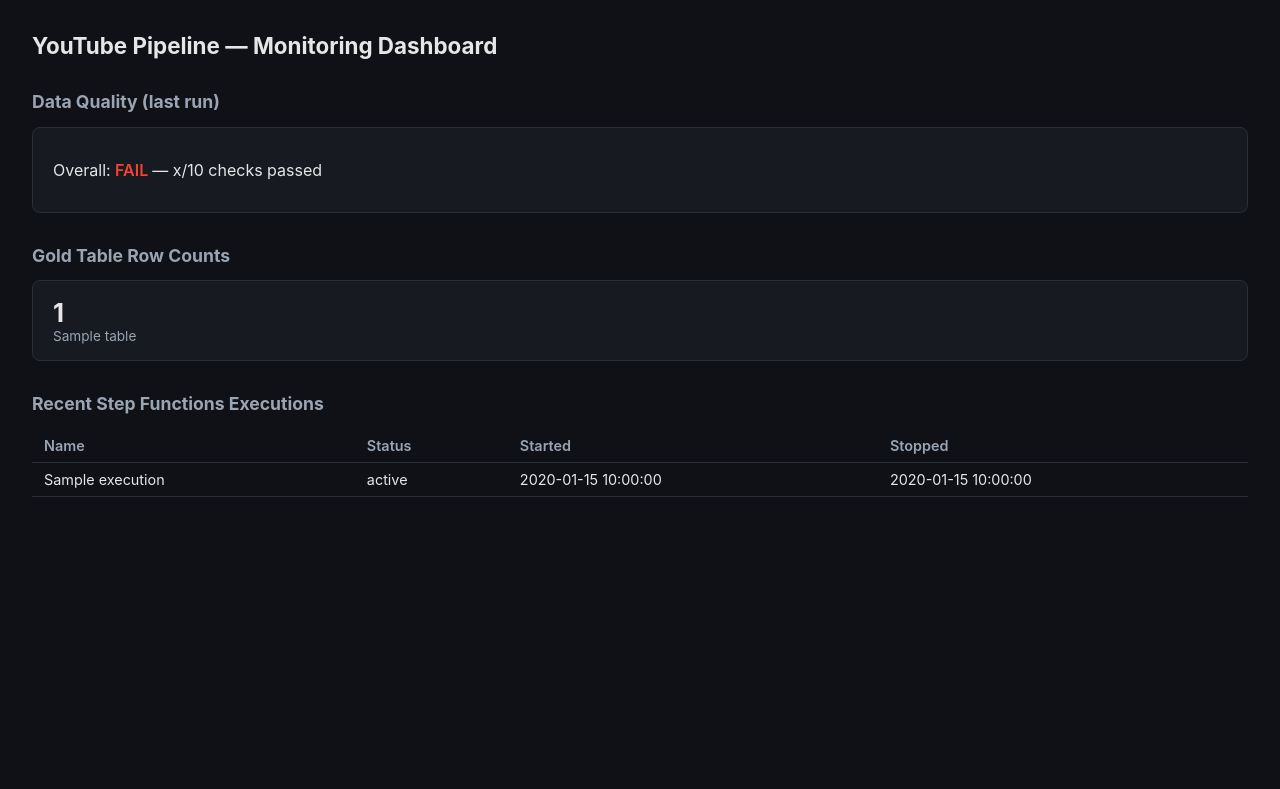
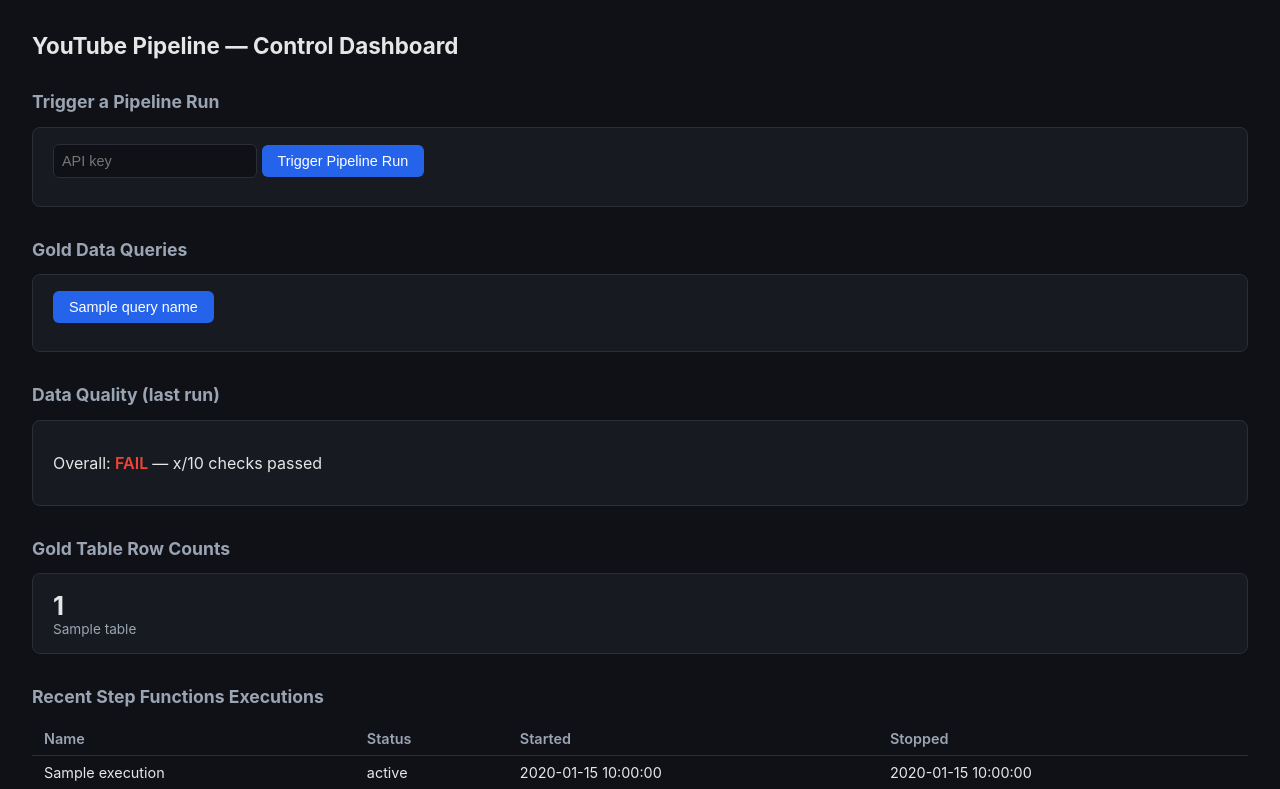
Before and after one commit to Muhammad-Hamza69/Youtube-Data-Pipeline-using-Python-and-AWS, a Flask app: template dashboard/templates/dashboard.html in a window 1280 px wide. Shown: the top 789 px of the page. Before the commit the page ends 497 px from the top, so only its background shows below. Run offline with Flask 3, Linux system fonts and the light colour scheme; the template is opened without the code that fills it: most values are stand-ins (such as "Sample title", 1, 10 or a date in 2020).

Commit message:
Turn the dashboard into an interactive pipeline control API
Adds POST /trigger (API-key protected, guards against overlapping runs)
and GET /query/<name> for a fixed set of predefined Gold-table queries,
on top of the existing read-only status view. Widens the dashboard's IRSA
policy to allow states:StartExecution and to fix a latent bug where Athena
queries were missing the s3:PutObject permission needed to write results
to the workgroup's output location (was failing silently even for the
existing read-only Gold-stats queries).

Also fixes the root cause of the EKS node group repeatedly failing with
CREATE_FAILED "Unhealthy nodes": the cluster's CONFIG_MAP-only auth mode
had no mechanism granting the node IAM role API access, so nodes booted
fine at the OS level but were never authorized to register with the
control plane. Switching to API_AND_CONFIG_MAP lets EKS auto-authorize
managed node groups. bootstrap_cluster_creator_admin_permissions is
pinned explicitly since it's a ForceNew attribute that would otherwise
trigger a full cluster replacement just to change the auth mode.

```diff
--- a/dashboard/app.py
+++ b/dashboard/app.py
@@ -1,15 +1,19 @@
 """
-Pipeline Monitoring Dashboard
-─────────────────────────────
-Read-only view into the YouTube data pipeline: recent Step Functions
-executions, the last data-quality check result, and Gold table row counts.
-Runs on Kubernetes (EKS) as a separate concern from the pipeline itself —
-it never writes to any pipeline resource, only reads via IRSA.
+Pipeline Control Dashboard
+──────────────────────────
+Interactive front door into the YouTube data pipeline, running on Kubernetes
+(EKS) as a separate concern from the pipeline itself: shows recent Step
+Functions executions, the last data-quality check result, and Gold table
+row counts, and can trigger a new pipeline run and run a small set of
+predefined Gold-table queries. All AWS access is via IRSA; triggering a run
+additionally requires a shared-secret API key, since it costs real YouTube
+API quota and AWS compute each time.
 
 Environment Variables:
     STATE_MACHINE_ARN   — the yt-data-pipeline state machine ARN
     ATHENA_WORKGROUP     — the dashboard's own Athena workgroup
     GOLD_DATABASE        — yt_pipeline_gold_db
+    TRIGGER_API_KEY       — shared secret required (X-API-Key header) to POST /trigger
     AWS_REGION           — set automatically by EKS/IRSA
 """
 
@@ -19,7 +23,7 @@ import time
 import logging
 
 import boto3
-from flask import Flask, render_template
+from flask import Flask, render_template, request, jsonify
 
 logging.basicConfig(level=logging.INFO)
 logger = logging.getLogger(__name__)
@@ -29,12 +33,32 @@ app = Flask(__name__)
 STATE_MACHINE_ARN = os.environ["STATE_MACHINE_ARN"]
 ATHENA_WORKGROUP = os.environ["ATHENA_WORKGROUP"]
 GOLD_DATABASE = os.environ["GOLD_DATABASE"]
+TRIGGER_API_KEY = os.environ["TRIGGER_API_KEY"]
 
 sfn_client = boto3.client("stepfunctions")
 athena_client = boto3.client("athena")
 
 _cache = {"data": None, "expires_at": 0}
 CACHE_TTL_SECONDS = 60
+
+# Predefined, fixed Gold queries — bounded scan cost, no free-form SQL
+# accepted from the network. Columns match glue_jobs/silver_to_gold_analytics.py.
+GOLD_QUERIES = {
+    "top_channels": (
+        "SELECT channel_title, region, total_views, avg_engagement_rate, "
+        "rank_in_region FROM channel_analytics WHERE rank_in_region <= 10 "
+        "ORDER BY region, rank_in_region LIMIT 50"
+    ),
+    "top_categories": (
+        "SELECT category_name, region, total_views, view_share_pct "
+        "FROM category_analytics ORDER BY total_views DESC LIMIT 20"
+    ),
+    "trending_summary": (
+        "SELECT region, trending_date_parsed, total_videos, total_views, "
+        "avg_engagement_rate FROM trending_analytics "
+        "ORDER BY trending_date_parsed DESC LIMIT 20"
+    ),
+}
 
 
 def run_athena_query(sql: str, timeout_seconds: int = 30):
@@ -145,9 +169,18 @@ def get_dashboard_data():
     return data
 
 
+def _check_api_key():
+    """Validate the X-API-Key header. Returns an error response tuple, or None if valid."""
+    if request.headers.get("X-API-Key") != TRIGGER_API_KEY:
+        return jsonify({"error": "invalid or missing X-API-Key header"}), 401
+    return None
+
+
 @app.route("/")
 def index():
-    return render_template("dashboard.html", **get_dashboard_data())
+    return render_template(
+        "dashboard.html", **get_dashboard_data(), query_names=list(GOLD_QUERIES)
+    )
 
 
 @app.route("/healthz")
@@ -155,5 +188,47 @@ def healthz():
     return {"status": "ok"}, 200
 
 
+@app.route("/trigger", methods=["POST"])
+def trigger():
+    """Start a new pipeline execution. Requires a valid X-API-Key header."""
+    auth_error = _check_api_key()
+    if auth_error:
+        return auth_error
+
+    running = sfn_client.list_executions(
+        stateMachineArn=STATE_MACHINE_ARN, statusFilter="RUNNING", maxResults=1
+    )["executions"]
+    if running:
+        return (
+            jsonify(
+                {
+                    "error": "a pipeline execution is already running",
+                    "execution": running[0]["name"],
+                }
+            ),
+            409,
+        )
+
+    execution_name = f"manual-{int(time.time())}"
+    resp = sfn_client.start_execution(
+        stateMachineArn=STATE_MACHINE_ARN, name=execution_name
+    )
+    _cache["expires_at"] = 0  # force fresh data on next page load
+    logger.info("Triggered execution %s", execution_name)
+    return jsonify({"executionArn": resp["executionArn"], "name": execution_name}), 200
+
+
+@app.route("/query/<name>")
+def query(name):
+    """Run one of the fixed, predefined Gold-table queries."""
+    sql = GOLD_QUERIES.get(name)
+    if sql is None:
+        return jsonify({"error": f"unknown query '{name}'"}), 404
+    rows = run_athena_query(sql)
+    if rows is None:
+        return jsonify({"error": "query failed or timed out"}), 502
+    return jsonify({"query": name, "rows": rows}), 200
+
+
 if __name__ == "__main__":
     app.run(host="0.0.0.0", port=8080)
--- a/dashboard/templates/dashboard.html
+++ b/dashboard/templates/dashboard.html
@@ -22,10 +22,35 @@
     .stat { flex: 1; min-width: 160px; }
     .stat .value { font-size: 1.6rem; font-weight: 700; }
     .stat .label { color: #9aa4b2; font-size: 0.85rem; }
+    button { background: #2563eb; color: #fff; border: none; border-radius: 6px; padding: 0.5rem 1rem; font-size: 0.9rem; cursor: pointer; }
+    button:disabled { background: #3a3f4b; cursor: not-allowed; }
+    input[type="password"] { background: #0f1117; border: 1px solid #2a2e37; color: #e6e6e6; border-radius: 6px; padding: 0.5rem; font-size: 0.9rem; }
+    #trigger-result, #query-result { margin-top: 0.75rem; font-size: 0.9rem; }
+    .query-buttons { display: flex; gap: 0.5rem; flex-wrap: wrap; }
   </style>
 </head>
 <body>
-  <h1>YouTube Pipeline — Monitoring Dashboard</h1>
+  <h1>YouTube Pipeline — Control Dashboard</h1>
+
+  <h2>Trigger a Pipeline Run</h2>
+  <div class="card">
+    {% set is_running = executions | selectattr('status', 'equalto', 'RUNNING') | list %}
+    <input type="password" id="api-key" placeholder="API key">
+    <button id="trigger-btn" onclick="triggerRun()" {{ 'disabled' if is_running else '' }}>
+      {{ 'Run in progress…' if is_running else 'Trigger Pipeline Run' }}
+    </button>
+    <div id="trigger-result"></div>
+  </div>
+
+  <h2>Gold Data Queries</h2>
+  <div class="card">
+    <div class="query-buttons">
+      {% for name in query_names %}
+      <button onclick="runQuery('{{ name }}')">{{ name.replace('_', ' ') }}</button>
+      {% endfor %}
+    </div>
+    <div id="query-result"></div>
+  </div>
 
   <h2>Data Quality (last run)</h2>
   <div class="card">
@@ -70,5 +95,48 @@
       {% endfor %}
     </tbody>
   </table>
+
+  <script>
+    async function triggerRun() {
+      const key = document.getElementById('api-key').value;
+      const resultEl = document.getElementById('trigger-result');
+      resultEl.textContent = 'Triggering…';
+      try {
+        const resp = await fetch('/trigger', { method: 'POST', headers: { 'X-API-Key': key } });
+        const body = await resp.json();
+        resultEl.textContent = resp.ok
+          ? `Started execution: ${body.name}`
+          : `Error (${resp.status}): ${body.error}`;
+      } catch (e) {
+        resultEl.textContent = `Request failed: ${e}`;
+      }
+    }
+
+    async function runQuery(name) {
+      const resultEl = document.getElementById('query-result');
+      resultEl.textContent = 'Loading…';
+      try {
+        const resp = await fetch(`/query/${name}`);
+        const body = await resp.json();
+        if (!resp.ok) {
+          resultEl.textContent = `Error (${resp.status}): ${body.error}`;
+          return;
+        }
+        if (!body.rows.length) {
+          resultEl.textContent = 'No rows returned.';
+          return;
+        }
+        const cols = Object.keys(body.rows[0]);
+        let html = '<table><thead><tr>' + cols.map(c => `<th>${c}</th>`).join('') + '</tr></thead><tbody>';
+        for (const row of body.rows) {
+          html += '<tr>' + cols.map(c => `<td>${row[c]}</td>`).join('') + '</tr>';
+        }
+        html += '</tbody></table>';
+        resultEl.innerHTML = html;
+      } catch (e) {
+        resultEl.textContent = `Request failed: ${e}`;
+      }
+    }
+  </script>
 </body>
 </html>
--- a/k8s/deployment.yaml
+++ b/k8s/deployment.yaml
@@ -32,6 +32,11 @@ spec:
               value: "yt_pipeline_gold_db"
             - name: AWS_REGION
               value: "us-east-1"
+            - name: TRIGGER_API_KEY
+              valueFrom:
+                secretKeyRef:
+                  name: dashboard-api-key
+                  key: key
           resources:
             requests:
               cpu: 100m
```
Also changed, not shown: DEPLOYMENT.md (+18 -3 lines), .github/workflows/deploy.yml, 2 other files.
